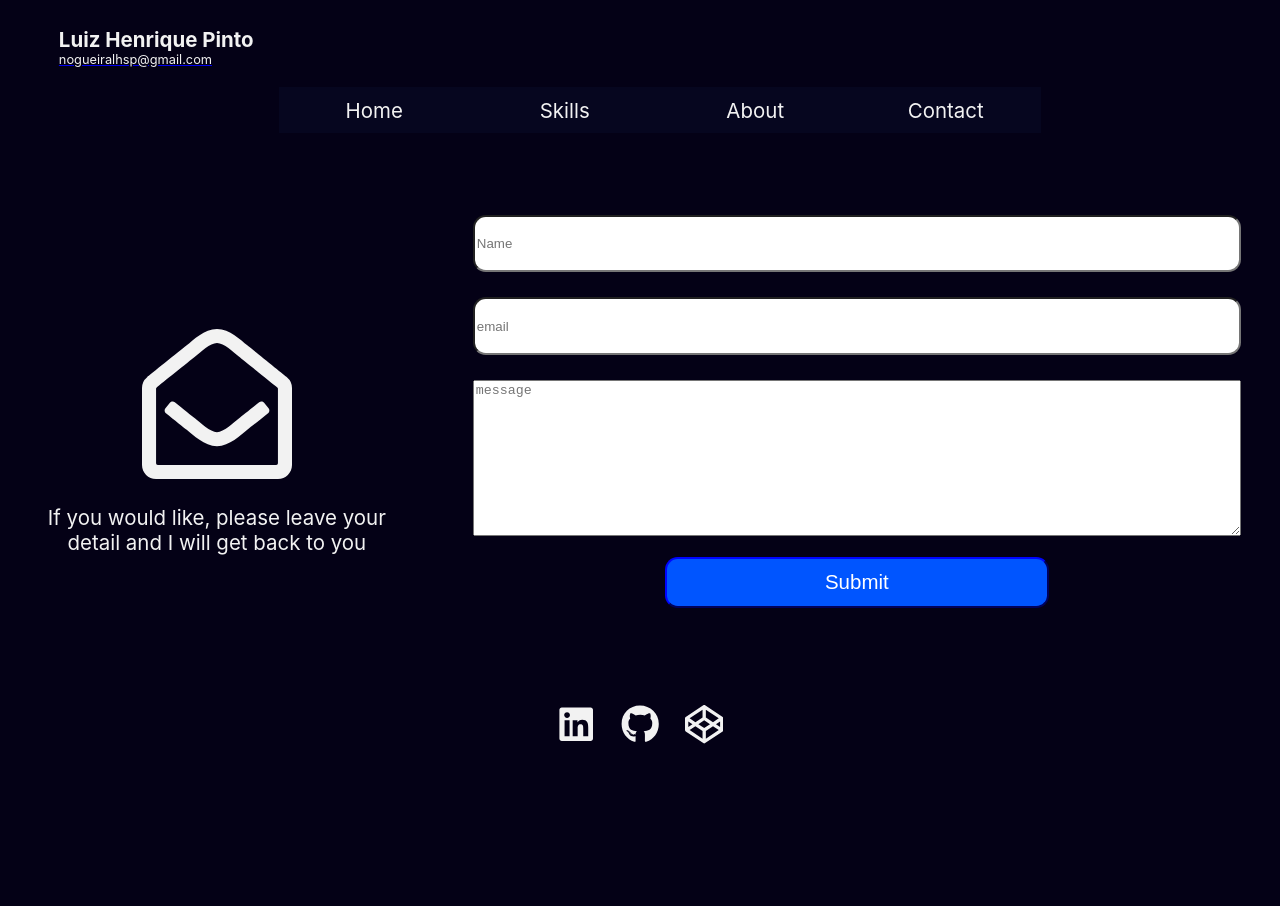
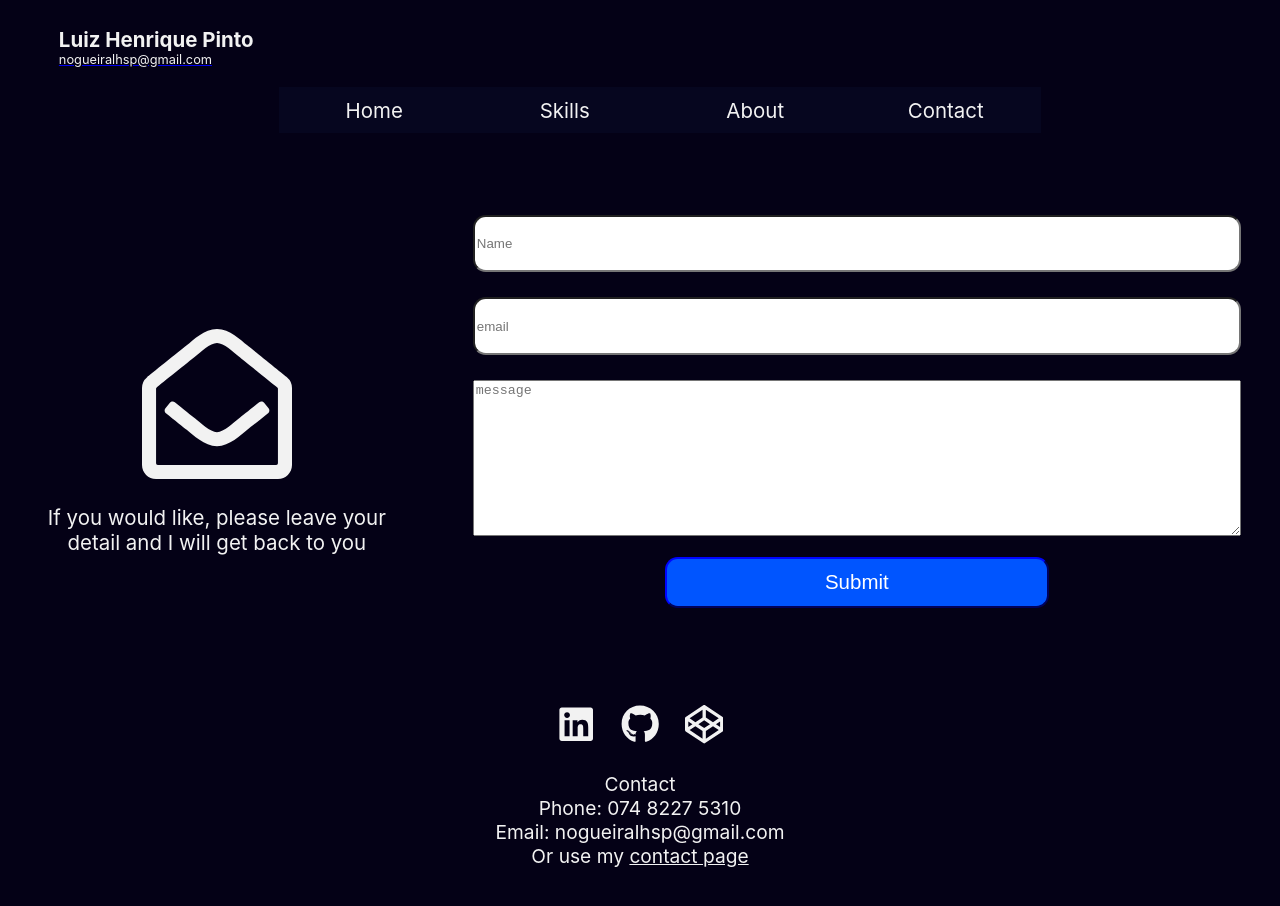
Before and after one commit to nogueiralhsp/lhpinto-portifolio, a React app: page /contact in a window 1280 px wide. Before the commit the page ends 800 px from the top, so only its background shows below. Built offline with nearby package versions, Linux system fonts and the light colour scheme.

Commit message:
adjusting footer contacts

```diff
--- a/src/components/Footer.js
+++ b/src/components/Footer.js
@@ -14,6 +14,13 @@ const Footer = () => (
                     href="https://codepen.io/henriquenogueira" target="blank">
                     <FaCodepen className="footer-icon" />
                </a>
+               <div className="footer-contact">
+                    <p>Contact <br />
+                    Phone: 074 8227 5310 <br />
+                    Email: nogueiralhsp@gmail.com <br />
+                    Or use my <a href="/contact">contact page</a></p>
+
+               </div>
           </div>
 
      </div>
--- a/src/styles/components/_footer.scss
+++ b/src/styles/components/_footer.scss
@@ -9,3 +9,10 @@
      margin: 1rem 1rem 0 1rem;
      text-decoration: none;
 }
+.footer-contact{
+     font-size: 1.5rem;
+}
+.footer-contact a{
+     // text-decoration: none;
+     color: $off-white;
+}
```
